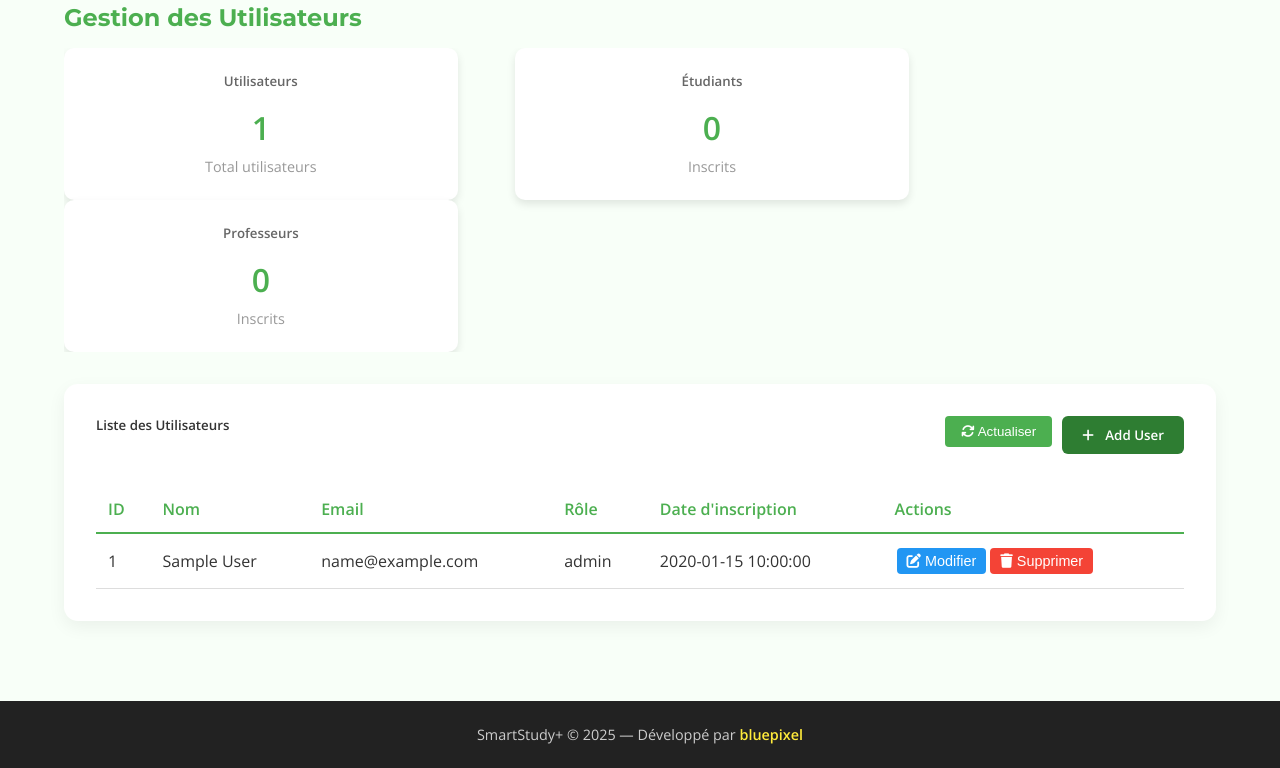
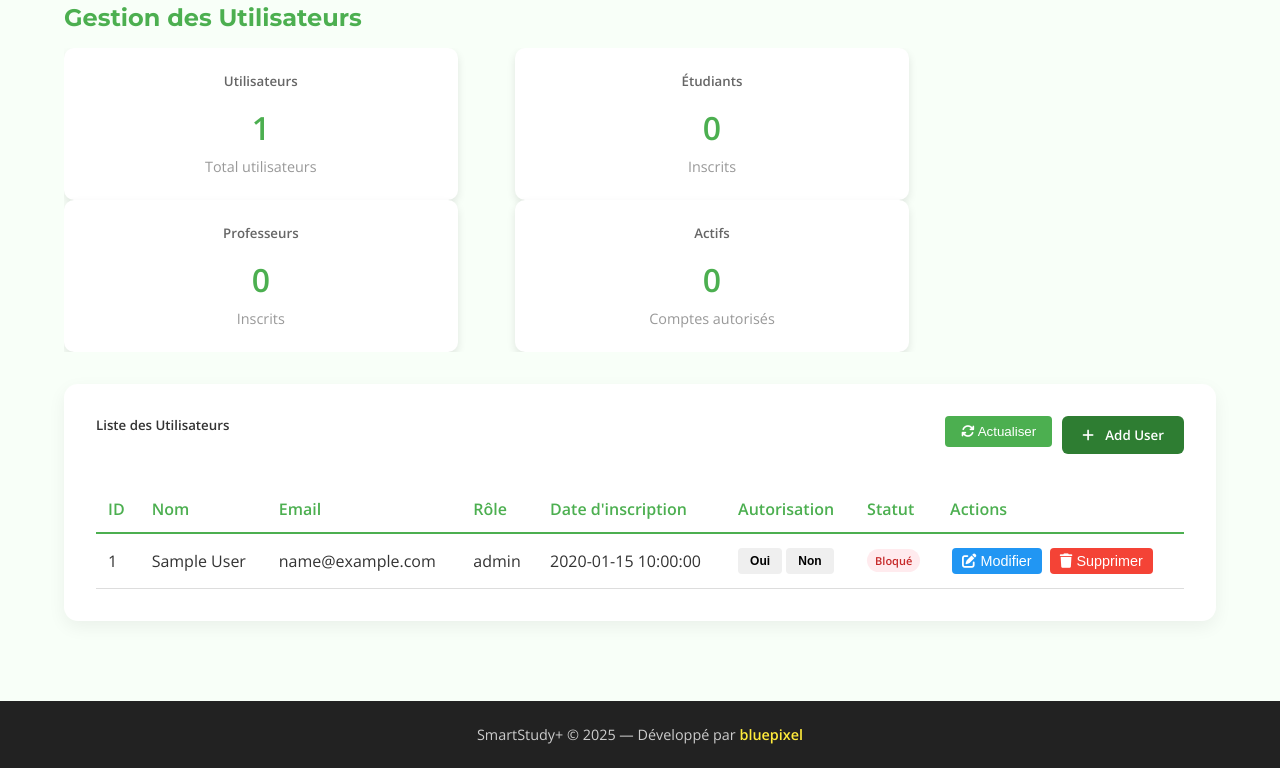
Before and after one commit to mourad-c2005/SmartStudy, a PHP site: page /back_office/user.php in a window 1280 px wide. Shown: the part 207-975 px from the top of the page. Run offline with PHP 8.4, Linux system fonts and the light colour scheme; tables that the repository leaves empty or names only in its code hold one stand-in row (values such as "Sample post").

Commit message:
Update user.php

```diff
--- a/profile/view/back_office/user.php
+++ b/profile/view/back_office/user.php
@@ -1,11 +1,11 @@
 <?php
-// home.php - Dans le dossier view
+// user.php - Dans le dossier view/back_office
 require_once __DIR__ . '/../../config/database.php';
 require_once __DIR__ . '/../../model/User.php';
 
 // Initialisation
 $userModel = new User($pdo);
-$users = $userModel->all();
+$users = $userModel->getAllWithAutorisation(); // Utiliser la nouvelle méthode
 
 // Gestion des messages de succès/erreur
 $message = '';
@@ -14,6 +14,7 @@
         case 'created': $message = '<div class="alert success">Utilisateur créé avec succès!</div>'; break;
         case 'updated': $message = '<div class="alert success">Utilisateur modifié avec succès!</div>'; break;
         case 'deleted': $message = '<div class="alert success">Utilisateur supprimé avec succès!</div>'; break;
+        case 'autorisation_updated': $message = '<div class="alert success">Autorisation mise à jour avec succès!</div>'; break;
     }
 }
 if (isset($_GET['error'])) {
@@ -21,6 +22,7 @@
         case 'create_failed': $message = '<div class="alert error">Erreur lors de la création</div>'; break;
         case 'update_failed': $message = '<div class="alert error">Erreur lors de la modification</div>'; break;
         case 'delete_failed': $message = '<div class="alert error">Erreur lors de la suppression</div>'; break;
+        case 'autorisation_failed': $message = '<div class="alert error">Erreur lors de la mise à jour de l\'autorisation</div>'; break;
     }
 }
 ?>
@@ -40,6 +42,47 @@
     .alert.error { background: #f8d7da; color: #721c24; border: 1px solid #f5c6cb; }
     .error-message { color: #dc3545; font-size: 12px; margin-top: 5px; display: none; }
     .form-control.error { border-color: #dc3545; }
+    .autorisation-btn {
+        padding: 6px 12px;
+        border: none;
+        border-radius: 4px;
+        cursor: pointer;
+        font-size: 12px;
+        font-weight: bold;
+        transition: all 0.3s;
+    }
+    .autorisation-btn.yes {
+        background: #4CAF50;
+        color: white;
+    }
+    .autorisation-btn.no {
+        background: #f44336;
+        color: white;
+    }
+    .autorisation-btn:hover {
+        opacity: 0.8;
+        transform: scale(1.05);
+    }
+    .autorisation-btn:disabled {
+        opacity: 0.6;
+        cursor: not-allowed;
+        transform: none;
+    }
+    .autorisation-status {
+        display: inline-block;
+        padding: 4px 8px;
+        border-radius: 12px;
+        font-size: 11px;
+        font-weight: bold;
+    }
+    .status-active {
+        background: #e8f5e8;
+        color: #2e7d32;
+    }
+    .status-blocked {
+        background: #ffebee;
+        color: #c62828;
+    }
   </style>
 </head>
 <body>
@@ -79,6 +122,11 @@
         <h3 id="total-professeurs"><?php echo count(array_filter($users, fn($u) => $u['role'] === 'professeur')); ?></h3>
         <p>Inscrits</p>
       </div>
+      <div class="stat-card">
+        <h5>Actifs</h5>
+        <h3 id="total-actifs"><?php echo count(array_filter($users, fn($u) => $u['autorisation'] == 1)); ?></h3>
+        <p>Comptes autorisés</p>
+      </div>
     </div>
     <div class="clear"></div>
 
@@ -105,12 +153,14 @@
               <th>Email</th>
               <th>Rôle</th>
               <th>Date d'inscription</th>
+              <th>Autorisation</th>
+              <th>Statut</th>
               <th>Actions</th>
             </tr>
           </thead>
           <tbody>
             <?php if (empty($users)): ?>
-              <tr><td colspan="6">Aucun utilisateur trouvé</td></tr>
+              <tr><td colspan="8">Aucun utilisateur trouvé</td></tr>
             <?php else: ?>
               <?php foreach ($users as $user): ?>
                 <tr>
@@ -120,8 +170,28 @@
                   <td><?php echo htmlspecialchars($user['role'] ?? $user['user_role'] ?? ''); ?></td>
                   <td><?php echo htmlspecialchars($user['date_creation'] ?? $user['date_inscription'] ?? $user['created_at'] ?? 'N/A'); ?></td>
                   <td>
+                    <div class="autorisation-buttons">
+                      <button class="autorisation-btn <?php echo $user['autorisation'] == 1 ? 'yes' : ''; ?>"
+                              onclick="toggleAutorisation(<?php echo $user['id']; ?>, 1)"
+                              <?php echo $user['autorisation'] == 1 ? 'disabled' : ''; ?>>
+                        Oui
+                      </button>
+                      <button class="autorisation-btn <?php echo $user['autorisation'] == 0 ? 'no' : ''; ?>"
+                              onclick="toggleAutorisation(<?php echo $user['id']; ?>, 0)"
+                              <?php echo $user['autorisation'] == 0 ? 'disabled' : ''; ?>>
+                        Non
+                      </button>
+                    </div>
+                  </td>
+                  <td>
+                    <span class="autorisation-status <?php echo $user['autorisation'] == 1 ? 'status-active' : 'status-blocked'; ?>">
+                      <?php echo $user['autorisation'] == 1 ? 'Actif' : 'Bloqué'; ?>
+                    </span>
+                  </td>
+                  <td>
                     <button class='btn-modifier' onclick='editUser(<?php echo $user['id']; ?>)'>
                       <i class='fas fa-edit'></i> Modifier
+                    </button>
                     <form action="../../controller/delete_page.php" method="GET" style="display: inline;">
                       <input type="hidden" name="id" value="<?php echo $user['id']; ?>">
                       <button type="submit" class='btn-supprimer' onclick="return confirm('Êtes-vous sûr de vouloir supprimer cet utilisateur ?')">
@@ -129,6 +199,7 @@
                       </button>
                     </form>
                   </td>
+                </tr>
               <?php endforeach; ?>
             <?php endif; ?>
           </tbody>
@@ -145,7 +216,6 @@
         </div>
         <div class="modal-body">
           <form id="add-user-form" action="../../controller/insert_data.php" method="post">
-            <!-- AJOUTEZ CES CHAMPS HIDDEN -->
             <input type="hidden" name="add_user" value="1">
             <input type="hidden" name="js_validation" value="1">
 
@@ -224,6 +294,71 @@
 
   <footer>SmartStudy+ © 2025 — Développé par <strong>bluepixel</strong></footer>
 
+  <script>
+    // Fonction pour basculer l'autorisation
+    function toggleAutorisation(userId, autorisation) {
+        if (confirm('Êtes-vous sûr de vouloir ' + (autorisation == 1 ? 'activer' : 'désactiver') + ' cet utilisateur ?')) {
+            // Envoyer la requête AJAX
+            const formData = new FormData();
+            formData.append('user_id', userId);
+            formData.append('autorisation', autorisation);
+            formData.append('update_autorisation', '1');
+
+            fetch('../../controller/update_autorisation.php', {
+                method: 'POST',
+                body: formData
+            })
+            .then(response => response.json())
+            .then(data => {
+                if (data.success) {
+                    // CORRECTION : Rediriger vers user.php
+                    window.location.href = 'user.php?success=autorisation_updated';
+                } else {
+                    alert('Erreur: ' + data.message);
+                    window.location.href = 'user.php?error=autorisation_failed';
+                }
+            })
+            .catch(error => {
+                console.error('Error:', error);
+                alert('Erreur lors de la mise à jour');
+                window.location.href = 'user.php?error=autorisation_failed';
+            });
+        }
+    }
+
+    // Fonctions existantes...
+    function openAddUserModal() {
+        document.getElementById('addUserModal').style.display = 'block';
+    }
+
+    function closeAddUserModal() {
+        document.getElementById('addUserModal').style.display = 'none';
+    }
+
+    function closeModal() {
+        document.getElementById('editModal').style.display = 'none';
+    }
+
+    function loadUsers() {
+        window.location.reload();
+    }
+
+    function validateAddUserForm() {
+        // Votre logique de validation existante
+        document.getElementById('add-user-form').submit();
+    }
+
+    function validateEditUserForm() {
+        // Votre logique de validation existante
+        document.getElementById('edit-user-form').submit();
+    }
+
+    function editUser(userId) {
+        // Votre logique d'édition existante
+        document.getElementById('edit-user-id').value = userId;
+        document.getElementById('editModal').style.display = 'block';
+    }
+  </script>
 
   <script src="../js/validation.js"></script>
 </body>
```
Lines whose indentation alone changed are shown as unchanged.
